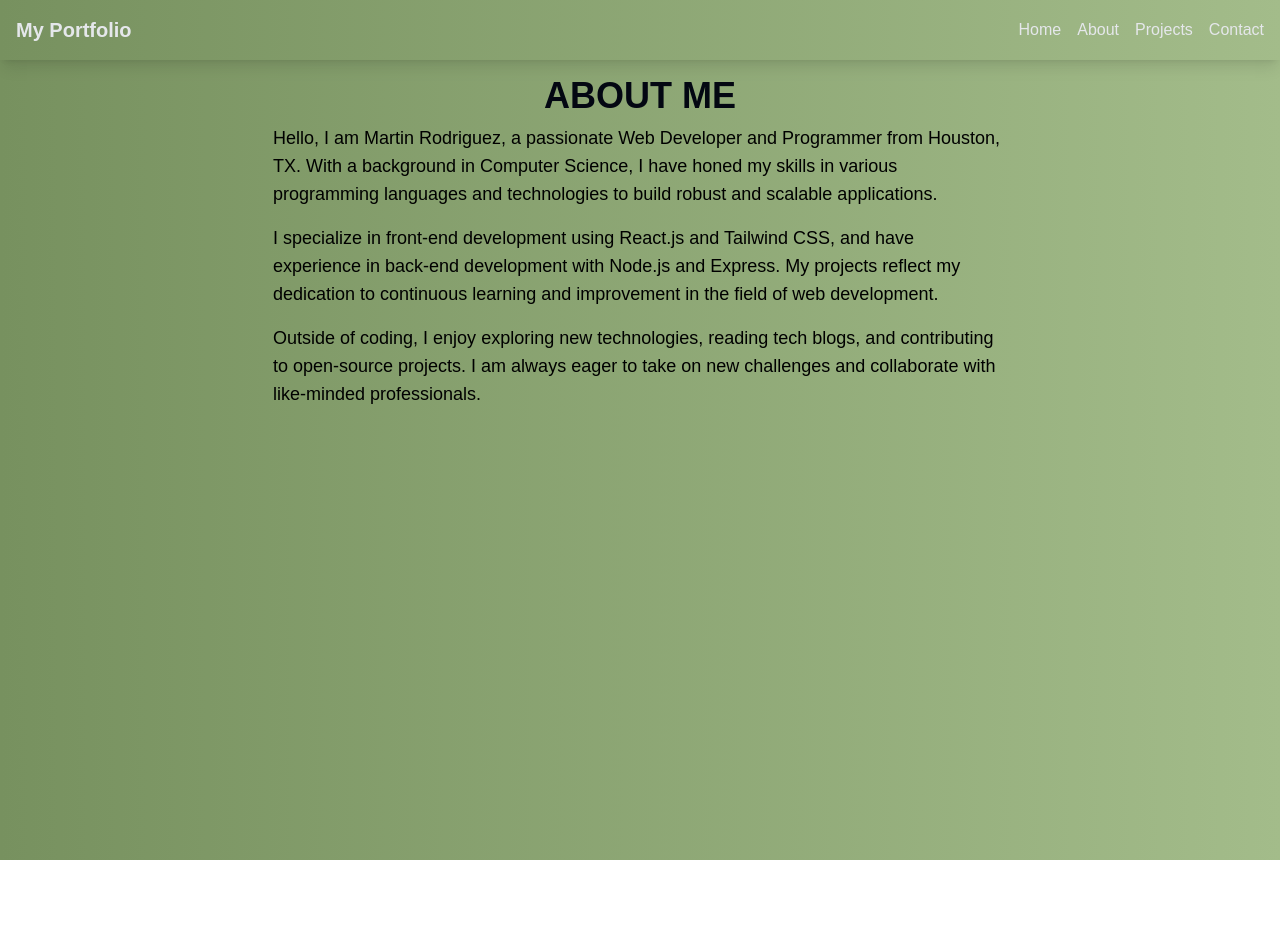
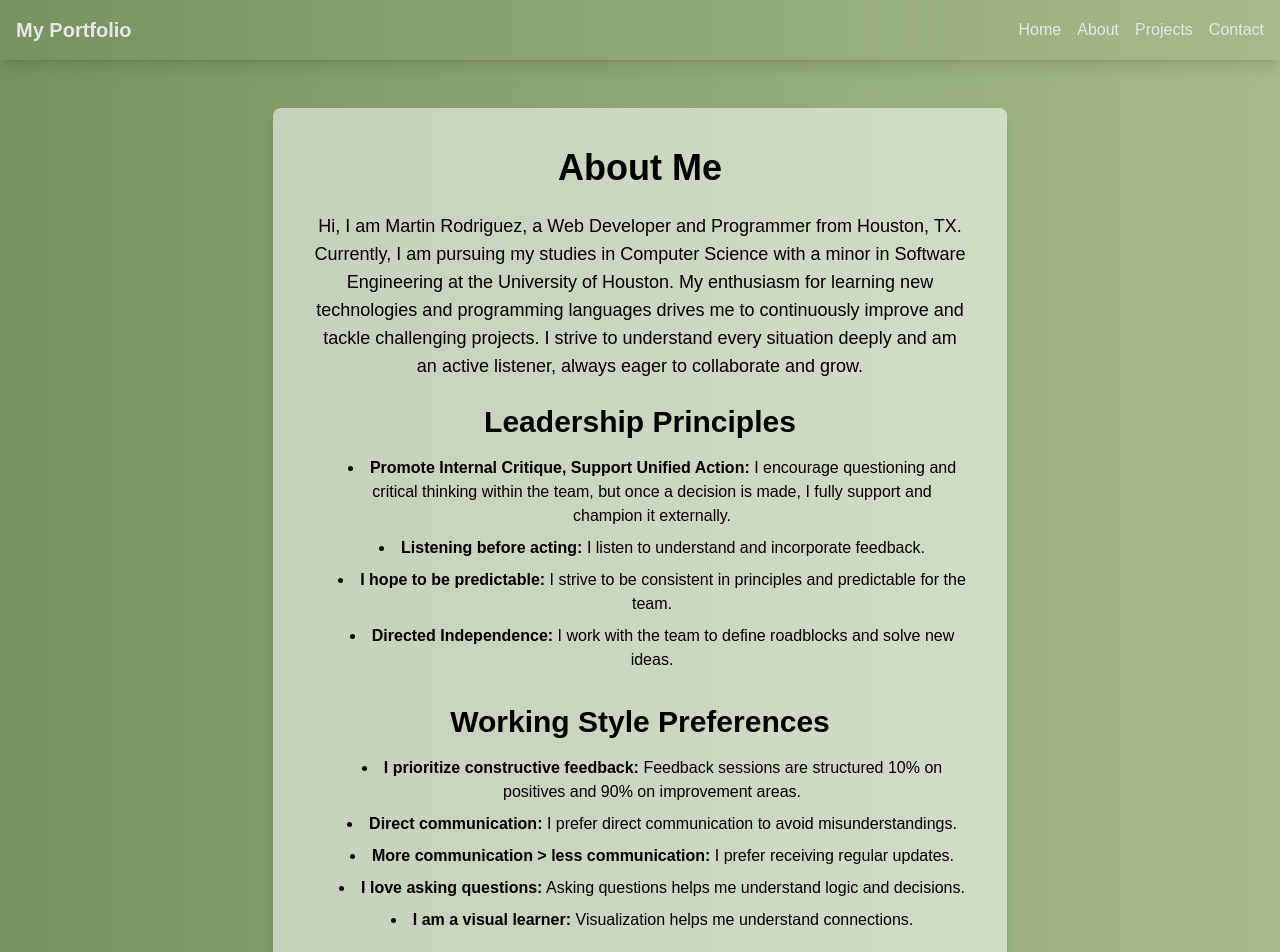
Before and after one commit to mprojr/reactjs-tailwind-portfolio, a React (Vite) app: page /about in a window 1280 px wide. Shown: the top 952 px of the page. Before the commit the page ends 860 px from the top, so only its background shows below. Built offline with nearby package versions, Linux system fonts and the light colour scheme; a web font is replaced by a local one.

Commit message:
Update AboutPage.jsx

```diff
--- a/src/pages/AboutPage.jsx
+++ b/src/pages/AboutPage.jsx
@@ -1,23 +1,61 @@
-import React from 'react'
-import MainLayout from '../layout/MainLayout'
+import React from 'react';
+import MainLayout from '../layout/MainLayout';
 
 function AboutPage() {
   return (
     <MainLayout>
-      <h1 className='uppercase py-2 text-gray-950 font-bold lg:text-4xl md:text-3xl sm:text-2xl text-2xl'>About Me</h1>
-      <div className='text-left'>
-        <p className='text-lg mb-4'>
-          Hello, I am Martin Rodriguez, a passionate Web Developer and Programmer from Houston, TX. With a background in Computer Science, I have honed my skills in various programming languages and technologies to build robust and scalable applications.
-        </p>
-        <p className='text-lg mb-4'>
-          I specialize in front-end development using React.js and Tailwind CSS, and have experience in back-end development with Node.js and Express. My projects reflect my dedication to continuous learning and improvement in the field of web development.
-        </p>
-        <p className='text-lg mb-4'>
-          Outside of coding, I enjoy exploring new technologies, reading tech blogs, and contributing to open-source projects. I am always eager to take on new challenges and collaborate with like-minded professionals.
-        </p>
+      <div className="relative p-6 max-w-5xl mx-auto mt-10 bg-white bg-opacity-55 rounded-lg shadow-lg">
+        <div className="relative z-10 p-4">
+          <h1 className="text-4xl font-bold mb-6">About Me</h1>
+          <p className="text-lg mb-6">
+            Hi, I am Martin Rodriguez, a Web Developer and Programmer from Houston, TX. Currently, I am pursuing my studies in Computer Science with a minor in Software Engineering at the University of Houston. My enthusiasm for learning new technologies and programming languages drives me to continuously improve and tackle challenging projects. I strive to understand every situation deeply and am an active listener, always eager to collaborate and grow.
+          </p>
+
+          <section className="mb-8">
+            <h3 className="text-3xl font-semibold mb-4">Leadership Principles</h3>
+            <ul className="list-disc list-inside ml-6 space-y-2">
+              <li>
+                <strong>Promote Internal Critique, Support Unified Action:</strong> I encourage questioning and critical thinking within the team, but once a decision is made, I fully support and champion it externally.
+              </li>
+              <li>
+                <strong>Listening before acting:</strong> I listen to understand and incorporate feedback.
+              </li>
+              <li>
+                <strong>I hope to be predictable:</strong> I strive to be consistent in principles and predictable for the team.
+              </li>
+              <li>
+                <strong>Directed Independence:</strong> I work with the team to define roadblocks and solve new ideas.
+              </li>
+            </ul>
+          </section>
+
+          <section>
+            <h3 className="text-3xl font-semibold mb-4">Working Style Preferences</h3>
+            <ul className="list-disc list-inside ml-6 space-y-2">
+              {/* <li>
+                <strong>Emails vs. Slack:</strong> Email for action items, Slack for discussions.
+              </li> */}
+              <li>
+                <strong>I prioritize constructive feedback:</strong> Feedback sessions are structured 10% on positives and 90% on improvement areas.
+              </li>
+              <li>
+                <strong>Direct communication:</strong> I prefer direct communication to avoid misunderstandings.
+              </li>
+              <li>
+                <strong>More communication &gt; less communication:</strong> I prefer receiving regular updates.
+              </li>
+              <li>
+                <strong>I love asking questions:</strong> Asking questions helps me understand logic and decisions.
+              </li>
+              <li>
+                <strong>I am a visual learner:</strong> Visualization helps me understand connections.
+              </li>
+            </ul>
+          </section>
+        </div>
       </div>
     </MainLayout>
-  )
+  );
 }
 
-export default AboutPage
+export default AboutPage;
```
